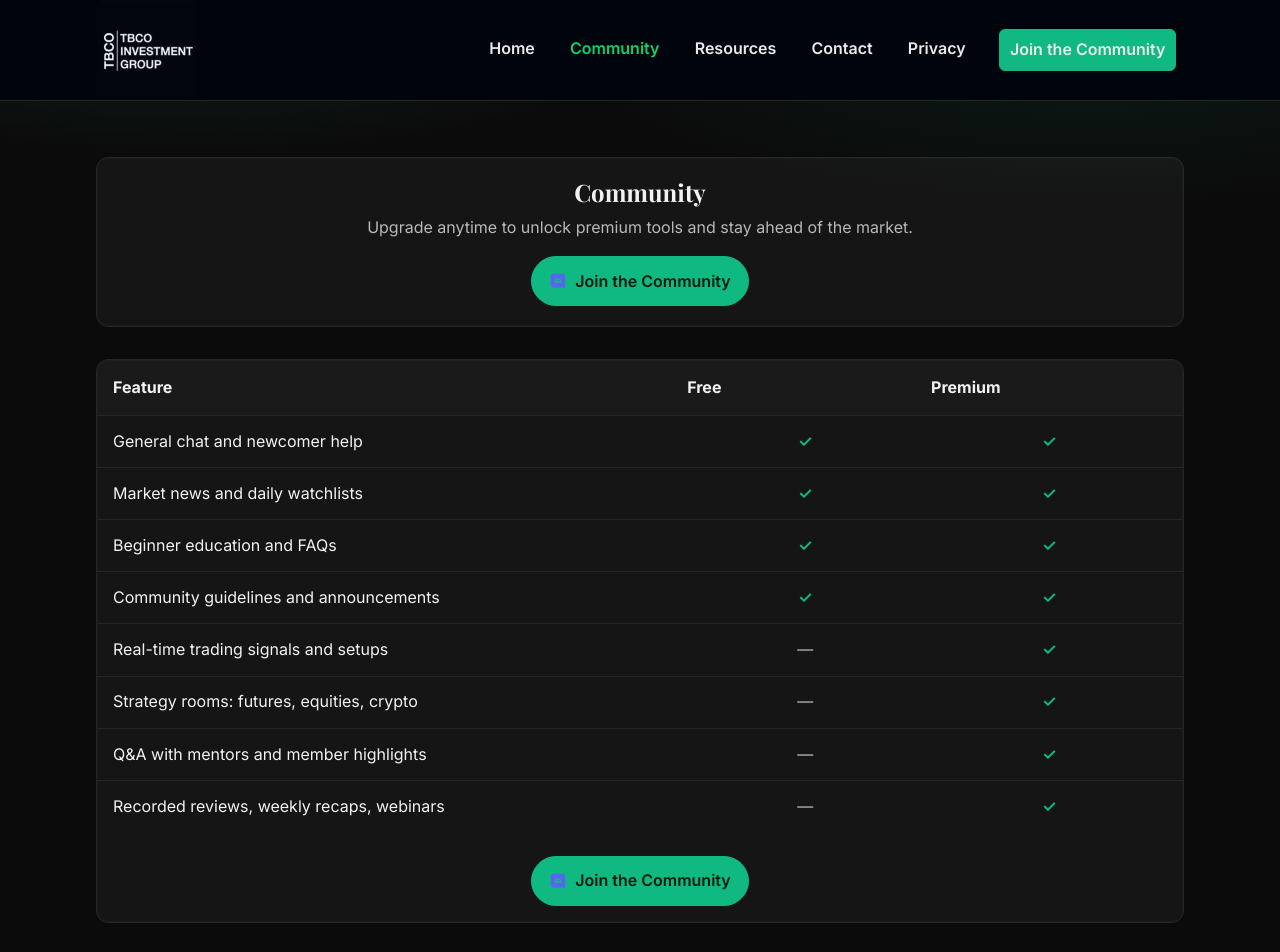
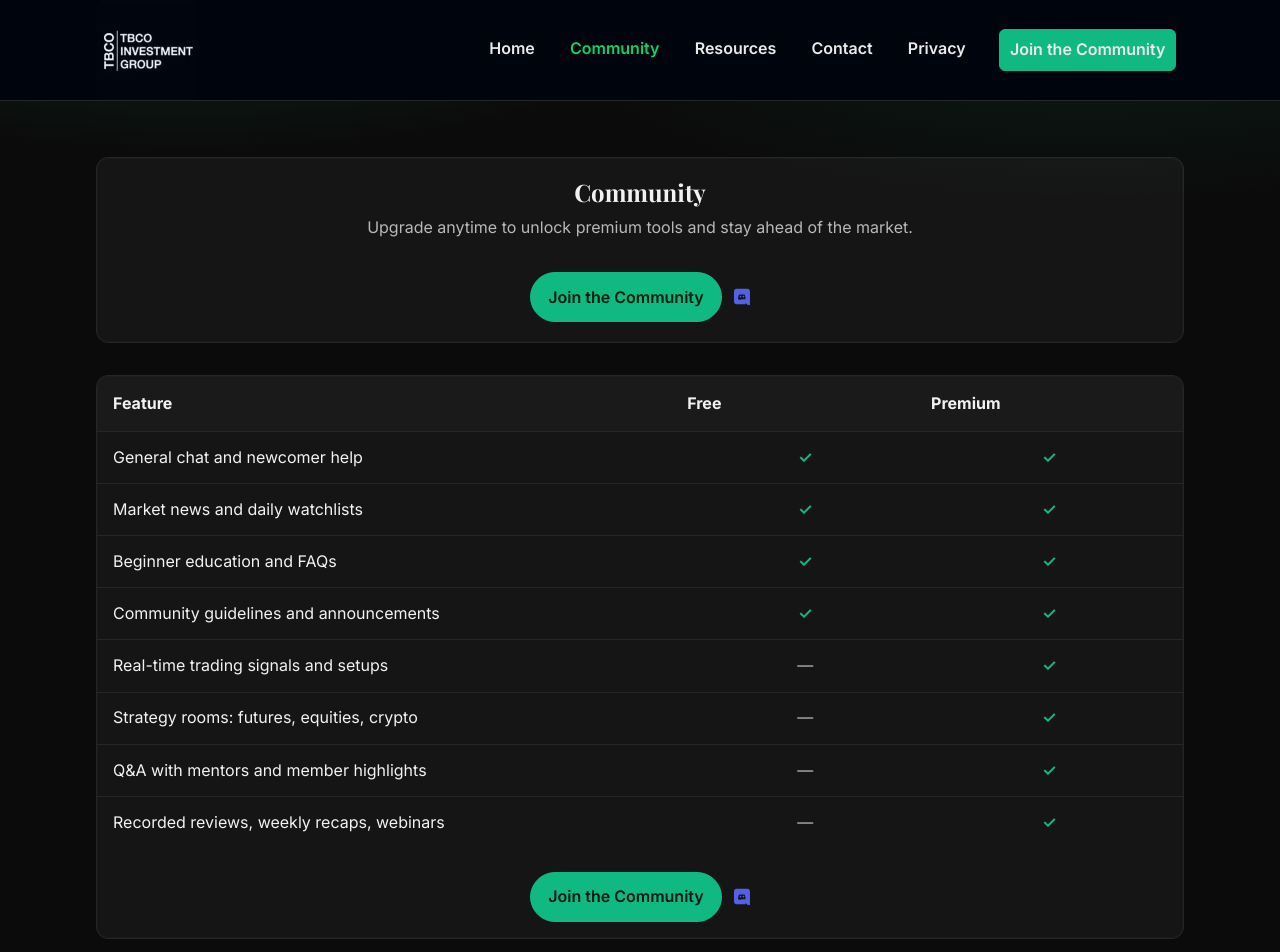
Before and after one commit to mrbulka/tbco-funnel, a Vue app: page /community in a window 1280 px wide. Shown: the top 952 px of the page. Built offline with nearby package versions, Linux system fonts and the light colour scheme; no server answers.

Commit message:
Update Community.vue

```diff
--- a/src/pages/Community.vue
+++ b/src/pages/Community.vue
@@ -33,11 +33,11 @@ const rows: Row[] = [
         <p class="mt1 dim">
           Upgrade anytime to unlock premium tools and stay ahead of the market.
         </p>
-        <div class="mt2">
+        <div class="mt2 btn-with-discord">
           <a :href="discordUrl" target="_blank" rel="noopener" class="btn btn-primary">
-            <img :src="discordIconUrl" alt="" width="18" height="18" style="display:inline-block" />
             <span>Join the Community</span>
           </a>
+          <img :src="discordIconUrl" alt="" width="20" height="20" class="discord-outside" aria-hidden="true" />
         </div>
         <p v-if="onlineNow" class="helper mt1">{{ onlineNow }}</p>
       </div>
@@ -63,10 +63,12 @@ const rows: Row[] = [
           </div>
         </div>
         <div class="center mt3">
-          <a :href="discordUrl" target="_blank" rel="noopener" class="btn btn-primary">
-            <img :src="discordIconUrl" alt="" width="18" height="18" style="display:inline-block" />
-            <span>Join the Community</span>
-          </a>
+          <div class="btn-with-discord">
+            <a :href="discordUrl" target="_blank" rel="noopener" class="btn btn-primary">
+              <span>Join the Community</span>
+            </a>
+            <img :src="discordIconUrl" alt="" width="20" height="20" class="discord-outside" aria-hidden="true" />
+          </div>
         </div>
       </div>
 
@@ -184,4 +186,16 @@ const rows: Row[] = [
     grid-template-columns: 1fr auto auto;
   }
 }
+/* Button + Discord icon outside-right */
+.btn-with-discord {
+  display: inline-flex;
+  align-items: center;
+}
+.discord-outside {
+  margin-left: 0.5rem; /* space to the right of the button */
+  transform: translateX(2px); /* slightly further right */
+  pointer-events: none; /* decorative; don't capture clicks */
+  opacity: 0.95;
+}
+
 </style>
```
